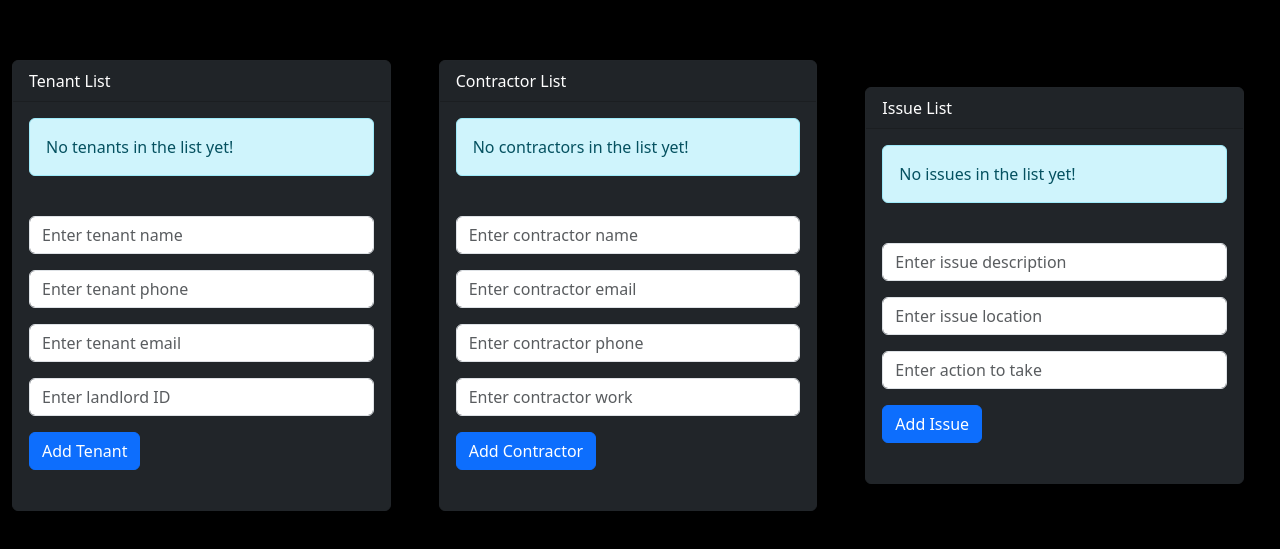
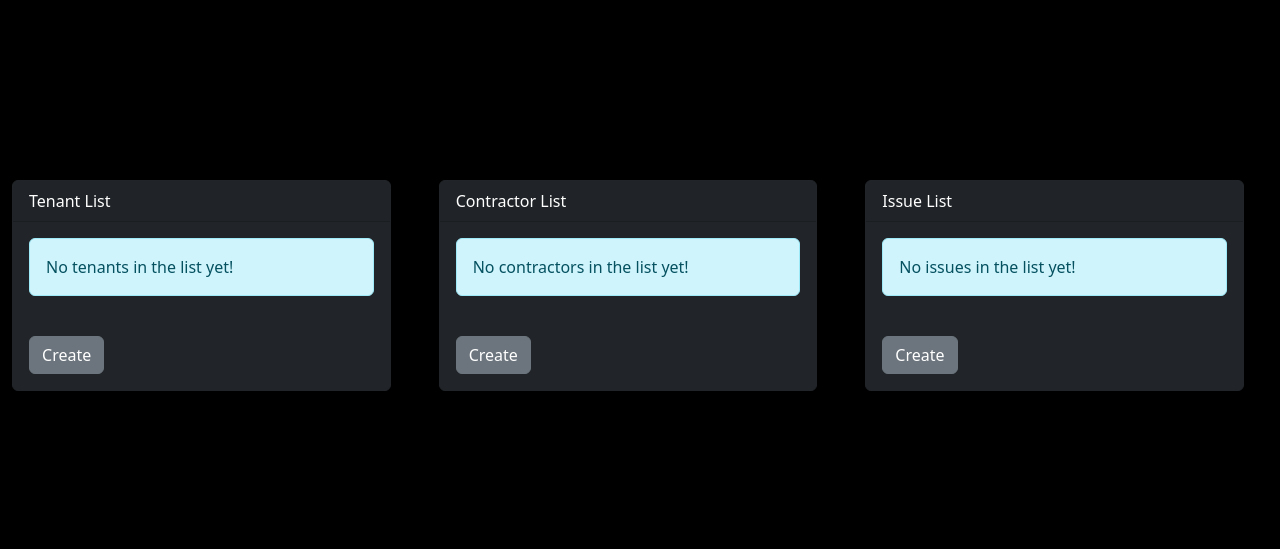
Before and after one commit to Ali-Jasim/property_v2, a React (Create React App) app in the folder frontend/: page / in a window 1280 px wide. Shown: the part 139-688 px from the top of the page. Built offline with nearby package versions, Linux system fonts and the light colour scheme.

Commit message:
update list, add create option

```diff
--- a/frontend/src/app/Components/ContractorList.jsx
+++ b/frontend/src/app/Components/ContractorList.jsx
@@ -18,6 +18,7 @@ const ContractorList = () => {
   const [newContractorWork, setNewContractorWork] = useState("");
   const [editContractor, setEditContractor] = useState(null);
   const [showModal, setShowModal] = useState(false);
+  const [showCreate, setShowCreate] = useState(false);
 
   const handleSubmit = (e) => {
     e.preventDefault();
@@ -43,6 +44,7 @@ const ContractorList = () => {
     setNewContractorEmail("");
     setNewContractorPhone("");
     setNewContractorWork("");
+    setShowCreate(false);
   };
 
   const handleDelete = (id) => {
@@ -105,7 +107,14 @@ const ContractorList = () => {
             </ListGroup>
           )}
           <br />
-          <Form onSubmit={handleSubmit} className="mb-4">
+          <Button
+            variant="secondary"
+            onClick={() => setShowCreate(!showCreate)}
+          >
+            {showCreate ? "Cancel" : "Create"}
+          </Button>
+          {showCreate && (
+            <Form onSubmit={handleSubmit} className="mb-4 mt-3">
               <InputGroup className="mb-3">
                 <Form.Control
                   type="text"
@@ -142,6 +151,7 @@ const ContractorList = () => {
                 Add Contractor
               </Button>
             </Form>
+          )}
         </Card.Body>
       </Card>
 
--- a/frontend/src/app/Components/IssueList.jsx
+++ b/frontend/src/app/Components/IssueList.jsx
@@ -14,6 +14,7 @@ const IssueList = () => {
   const [newIssueDescription, setNewIssueDescription] = useState("");
   const [newIssueLocation, setNewIssueLocation] = useState("");
   const [newIssueAction, setNewIssueAction] = useState("");
+  const [showCreate, setShowCreate] = useState(false);
 
   const handleSubmit = (e) => {
     e.preventDefault();
@@ -37,6 +38,7 @@ const IssueList = () => {
     setNewIssueDescription("");
     setNewIssueLocation("");
     setNewIssueAction("");
+    setShowCreate(false);
   };
 
   const handleResolve = (id) => {
@@ -83,7 +85,14 @@ const IssueList = () => {
             </ListGroup>
           )}
           <br />
-          <Form onSubmit={handleSubmit} className="mb-4">
+          <Button
+            variant="secondary"
+            onClick={() => setShowCreate(!showCreate)}
+          >
+            {showCreate ? "Cancel" : "Create"}
+          </Button>
+          {showCreate && (
+            <Form onSubmit={handleSubmit} className="mb-4 mt-3">
               <InputGroup className="mb-3">
                 <Form.Control
                   type="text"
@@ -112,6 +121,7 @@ const IssueList = () => {
                 Add Issue
               </Button>
             </Form>
+          )}
         </Card.Body>
       </Card>
     </Container>
--- a/frontend/src/app/Components/TenantList.jsx
+++ b/frontend/src/app/Components/TenantList.jsx
@@ -18,6 +18,7 @@ const TenantList = () => {
   const [newTenantLandlordId, setNewTenantLandlordId] = useState("");
   const [editTenant, setEditTenant] = useState(null);
   const [showModal, setShowModal] = useState(false);
+  const [showCreate, setShowCreate] = useState(false);
 
   const handleSubmit = (e) => {
     e.preventDefault();
@@ -43,6 +44,7 @@ const TenantList = () => {
     setNewTenantPhone("");
     setNewTenantEmail("");
     setNewTenantLandlordId("");
+    setShowCreate(false);
   };
 
   const handleDelete = (id) => {
@@ -105,7 +107,14 @@ const TenantList = () => {
             </ListGroup>
           )}
           <br />
-          <Form onSubmit={handleSubmit} className="mb-4">
+          <Button
+            variant="secondary"
+            onClick={() => setShowCreate(!showCreate)}
+          >
+            {showCreate ? "Cancel" : "Create"}
+          </Button>
+          {showCreate && (
+            <Form onSubmit={handleSubmit} className="mb-4 mt-3">
               <InputGroup className="mb-3">
                 <Form.Control
                   type="text"
@@ -142,6 +151,7 @@ const TenantList = () => {
                 Add Tenant
               </Button>
             </Form>
+          )}
         </Card.Body>
       </Card>
 
```
Lines whose indentation alone changed are shown as unchanged.
